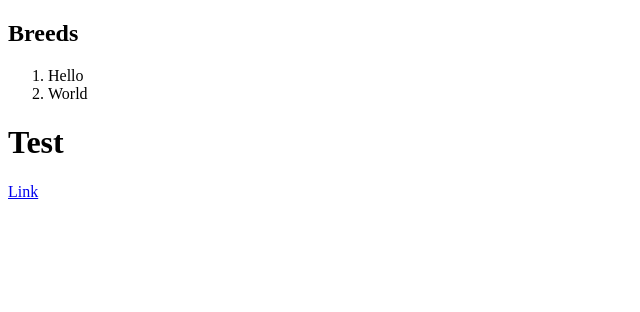
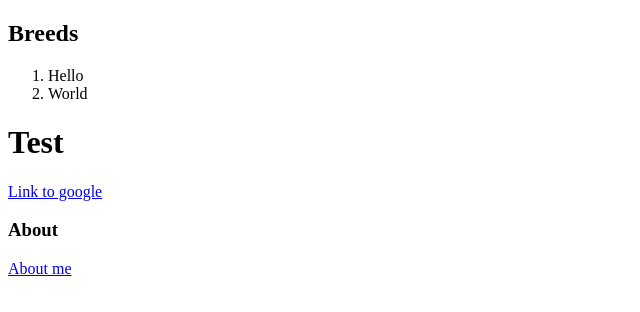
Before and after one commit to Ziya-Sharifli/first-website, a plain HTML site: page index.html in a window 1280 px wide. Shown: the whole page, without its empty margins (0-640 px from the left). Drawn offline with Linux system fonts and the light colour scheme.

Commit message:
Second test with another .html file

```diff
--- a/index.html
+++ b/index.html
@@ -15,7 +15,10 @@
     </ol>
 
     <h1>Test</h1>
-    <a href="https://www.google.com">Link</a>
+    <a href="https://www.google.com">Link to google</a>
+
+    <h3>About</h3>
+    <a href="about.html">About me</a>
 </body>
 
 </html>
```
Also changed, not shown: about.html (added, +13 -0 lines).
